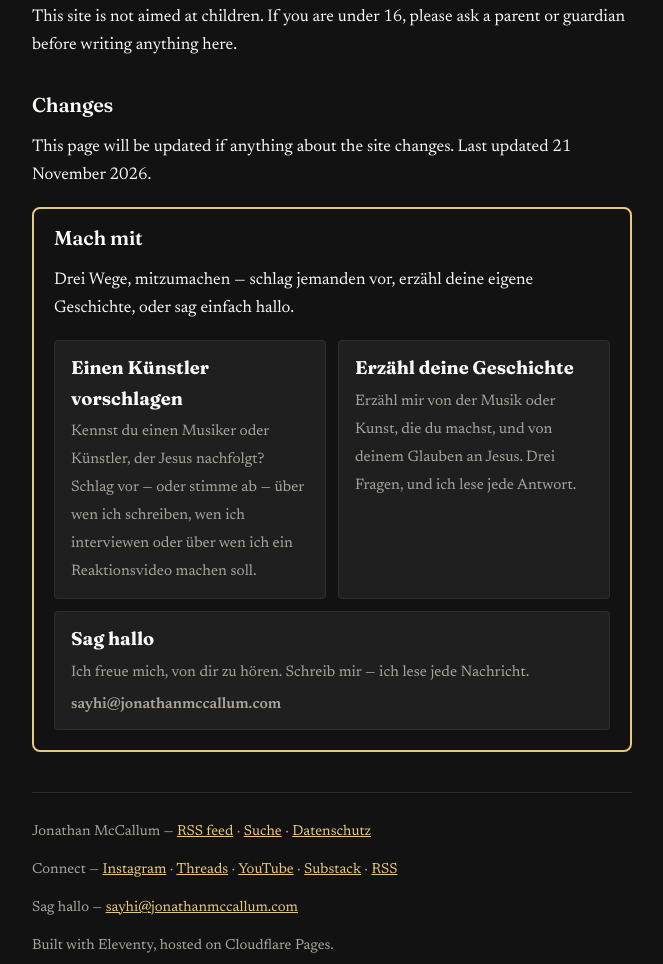
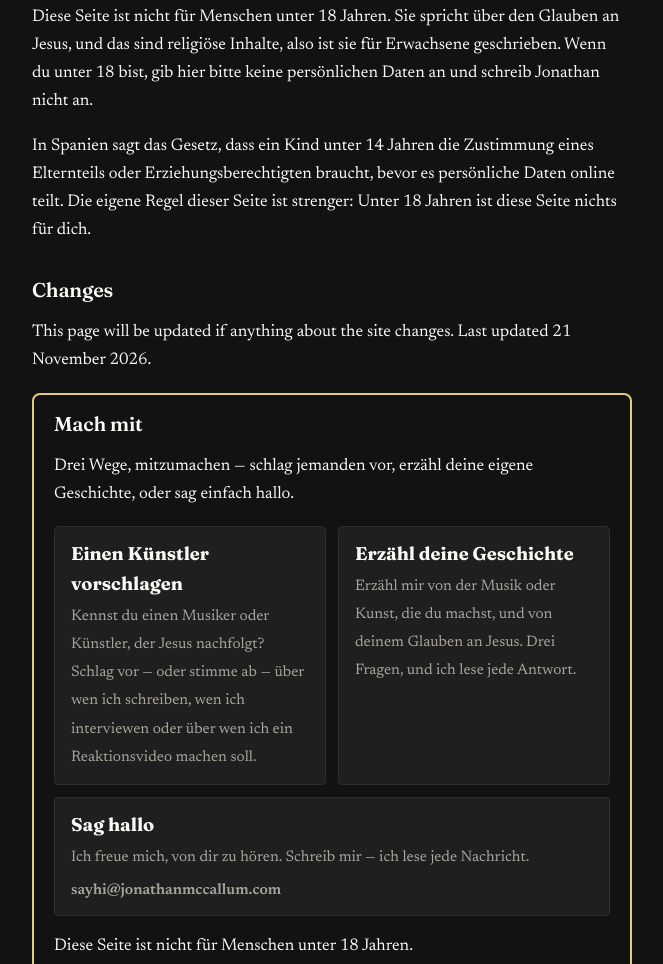
Before and after one commit to streamjonathan/jonathanmccallum-de, an Eleventy site: page content/pages/privacy.md in a window 1280 px wide. Shown: the part 1738-2702 px from the top of the page, without its empty margins (308-971 px from the left). Built offline with nearby package versions, Linux system fonts and the light colour scheme; Eleventy itself is replaced by a stand-in of ours; files that its build step writes are made by us from their sources.

Commit message:
Add under-18 policy: site is not for people under 18 [de]

```diff
--- a/_includes/get-involved.njk
+++ b/_includes/get-involved.njk
@@ -16,4 +16,5 @@
       <span class="get-involved__email" data-contact-email-text>Schreib mir eine E-Mail</span>
     </a>
   </div>
+  <p>Diese Seite ist nicht für Menschen unter 18 Jahren.</p>
 </section>
--- a/content/pages/privacy.md
+++ b/content/pages/privacy.md
@@ -42,7 +42,9 @@ The legal basis for the chat is legitimate interest: running a small site that a
 
 ## Children
 
-This site is not aimed at children. If you are under 16, please ask a parent or guardian before writing anything here.
+Diese Seite ist nicht für Menschen unter 18 Jahren. Sie spricht über den Glauben an Jesus, und das sind religiöse Inhalte, also ist sie für Erwachsene geschrieben. Wenn du unter 18 bist, gib hier bitte keine persönlichen Daten an und schreib Jonathan nicht an.
+
+In Spanien sagt das Gesetz, dass ein Kind unter 14 Jahren die Zustimmung eines Elternteils oder Erziehungsberechtigten braucht, bevor es persönliche Daten online teilt. Die eigene Regel dieser Seite ist strenger: Unter 18 Jahren ist diese Seite nichts für dich.
 
 ## Changes
 
```
